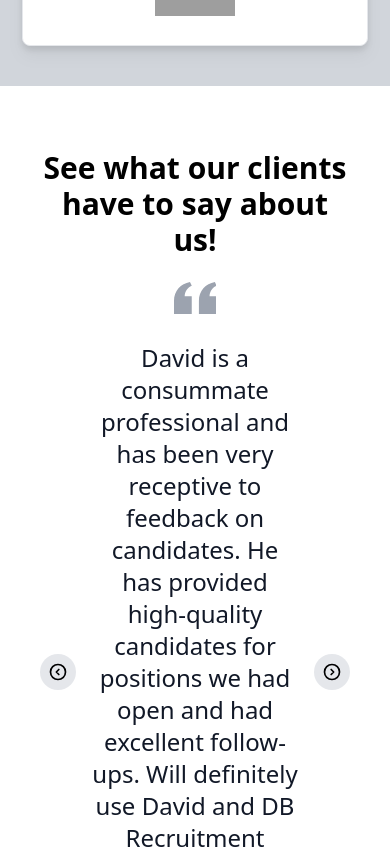
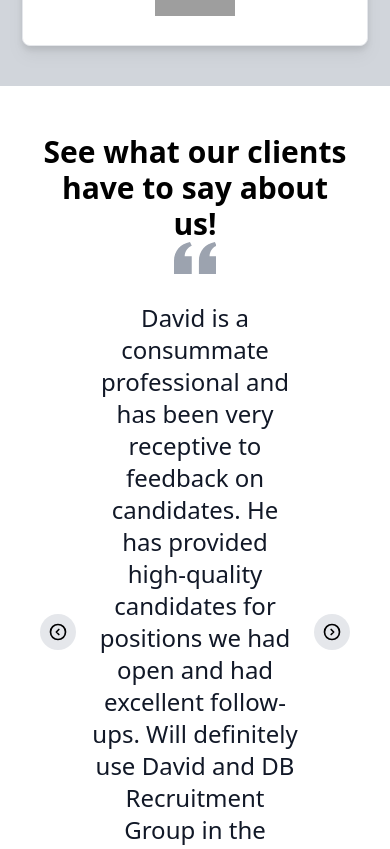
Before and after one commit to andrewjulian/dbrecruitment-website, a React (Vite) app: page / in a window 390 px wide. Shown: the part 5220-6069 px from the top of the page. Built offline with nearby package versions, Linux system fonts and the light colour scheme; grey boxes are pictures that could not be loaded.

Commit message:
fixed testimonial margin

```diff
--- a/src/Components/Testimonials.jsx
+++ b/src/Components/Testimonials.jsx
@@ -37,7 +37,7 @@ const Testimonials = () => {
   };
 
   return (
-    <div id="testimonials" className="mx-10  mt-16 max-w-4xl sm:mx-auto">
+    <div id="testimonials" className="mx-10  mt-12 max-w-4xl sm:mx-auto">
       <h1 className=" text-center text-3xl font-bold sm:pl-3 ">
         See what our clients have to say about us!
       </h1>
@@ -49,7 +49,7 @@ const Testimonials = () => {
           <TbCircleChevronLeft className="h-5 w-5" />
         </button>
         <section className=" bg-white ">
-          <div className="mx-auto max-w-screen-xl px-4 py-6 text-center lg:px-6 lg:py-16">
+          <div className="mx-auto max-w-screen-xl px-4  text-center lg:px-6 lg:py-16">
             <figure className="mx-auto max-w-screen-md">
               <svg
                 className="mx-auto mb-3 h-12 text-gray-400 dark:text-gray-600"
```
